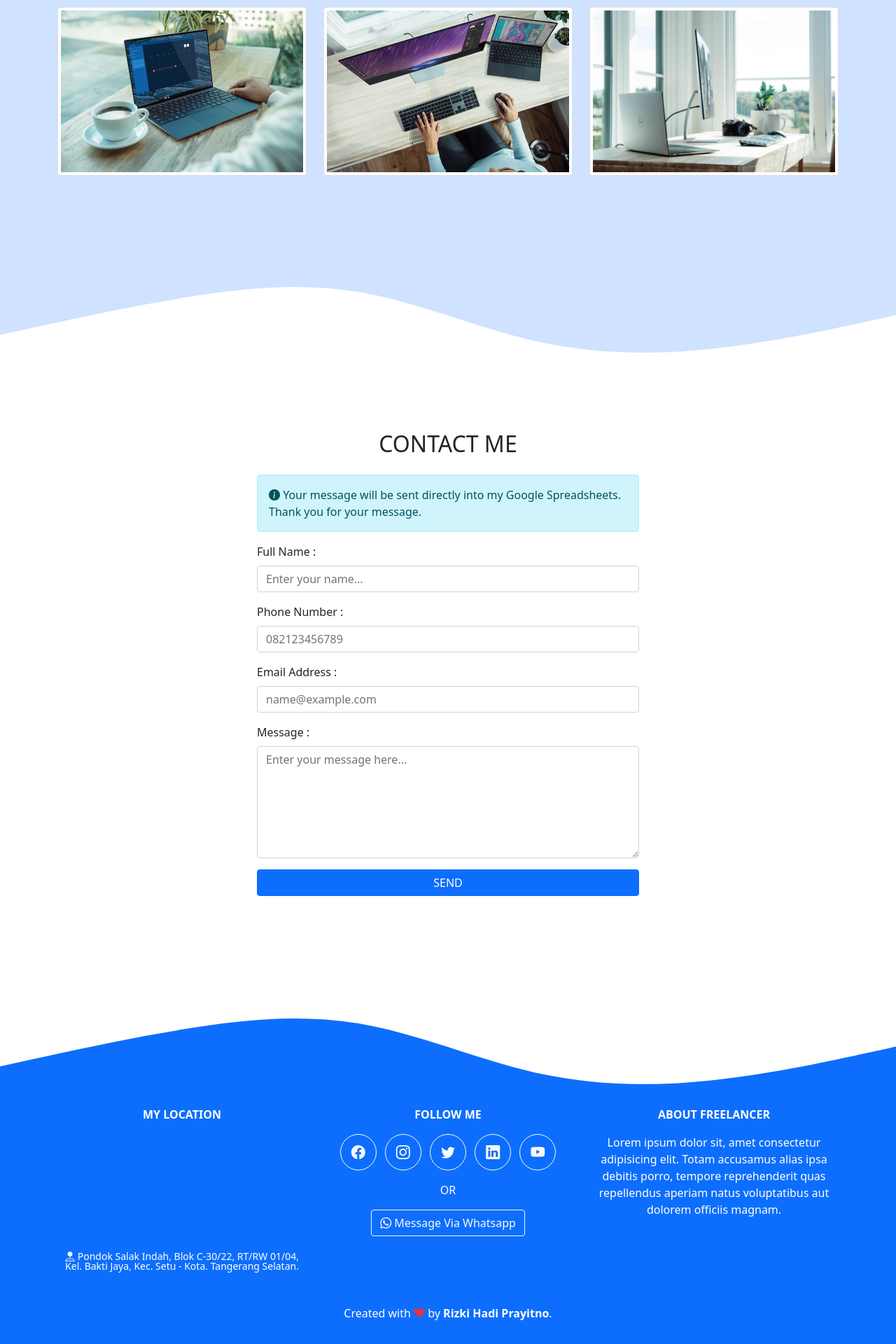
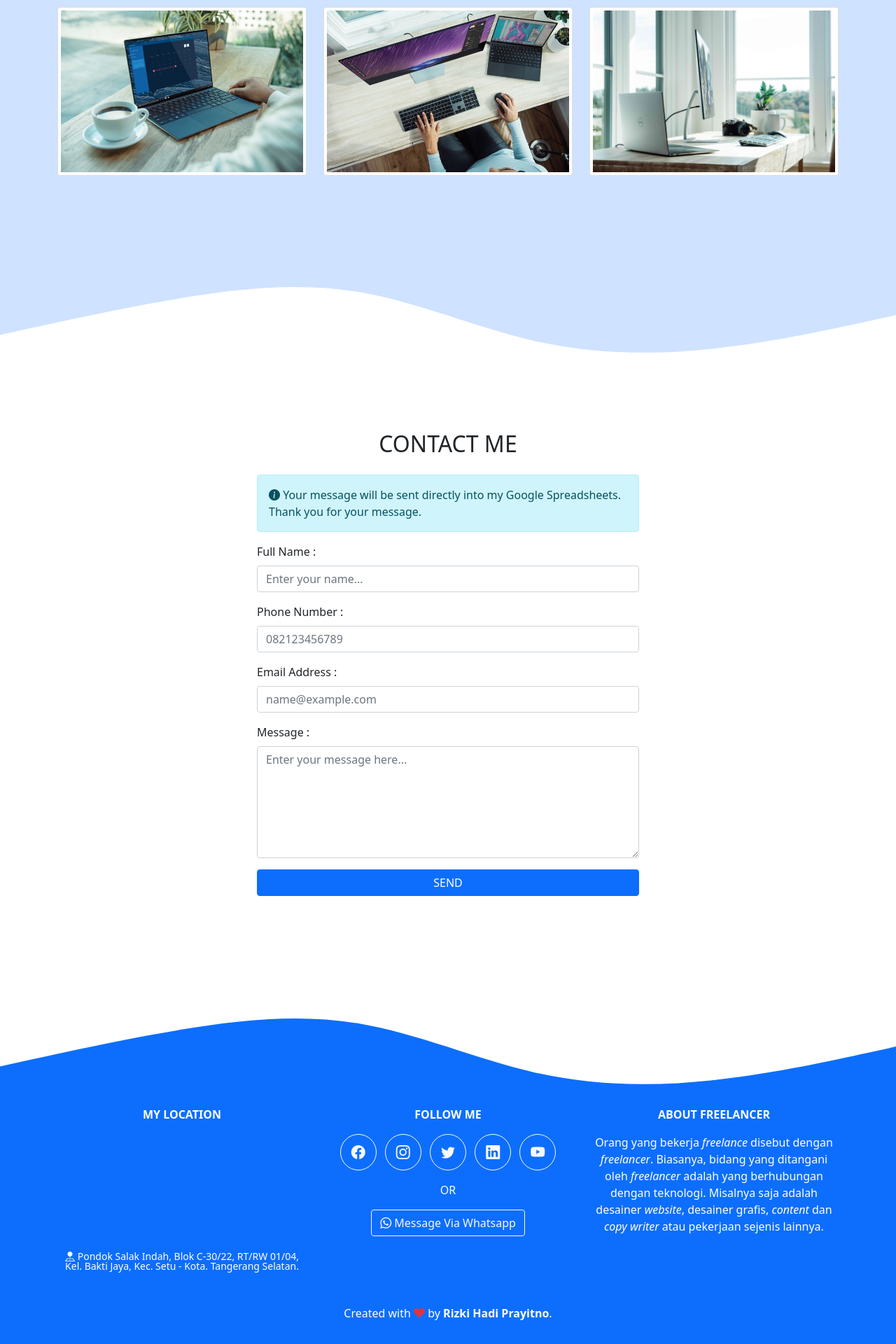
Before and after one commit to RizkiHP/RizkiHP.github.io, a PHP site: page / in a window 1280 px wide. Shown: the part 1746-3666 px from the top of the page at 70% size. Run offline with PHP 8.4, Linux system fonts and the light colour scheme; some libraries are stand-ins or nearby versions; grey boxes are pictures that could not be loaded.

Commit message:
Manambahkan penjelasan tentang Freelancer pada Footer

```diff
--- a/css/style.css
+++ b/css/style.css
@@ -16,7 +16,6 @@ section {
   padding: 1rem;
   right: 1rem;
   bottom: 3rem;
-  /* background-color: transparent; */
 }
 
 .btn-social {
@@ -28,6 +27,7 @@ section {
   justify-content: center;
   align-items: center;
 }
+
 /* Facebook */
 .btn-outline-light-facebook {
   color: #f8f9fa;
@@ -94,6 +94,7 @@ section {
   color: #f8f9fa;
   background-color: transparent;
 }
+
 /* Twitter */
 .btn-outline-light-twitter {
   color: #f8f9fa;
@@ -127,6 +128,7 @@ section {
   color: #f8f9fa;
   background-color: transparent;
 }
+
 /* LinkedIn */
 .btn-outline-light-linkedin {
   color: #f8f9fa;
--- a/index.html
+++ b/index.html
@@ -390,18 +390,16 @@
           </div>
           <div class="col-md-4 mb-3">
             <p class="fw-bold text-uppercase">About Freelancer</p>
-            <p>Lorem ipsum dolor sit, amet consectetur adipisicing elit. Totam accusamus alias ipsa debitis porro, tempore reprehenderit quas repellendus aperiam natus voluptatibus aut dolorem officiis magnam.</p>
+            <p>
+              Orang yang bekerja <i>freelance</i> disebut dengan <i>freelancer</i>. Biasanya, bidang yang ditangani oleh <i>freelancer</i> adalah yang berhubungan dengan teknologi. Misalnya saja adalah desainer <i>website</i>, desainer
+              grafis, <i>content</i> dan <i>copy writer</i> atau pekerjaan sejenis lainnya.
+            </p>
           </div>
         </div>
       </div>
-      <p class="text-white mt-3">Created with <i class="bi bi-suit-heart-fill text-danger"></i> by <a href="" class="text-white fw-bold text-decoration-none">Rizki Hadi Prayitno</a>.</p>
+      <p class="text-white">Created with <i class="bi bi-suit-heart-fill text-danger"></i> by <a href="" class="text-white fw-bold text-decoration-none">Rizki Hadi Prayitno</a>.</p>
     </footer>
     <!-- End Footer -->
-    <!-- <nav class="navbar fixed-bottom navbar-light bg-light mb-5">
-      <div class="container-fluid">
-        <a href="https://api.whatsapp.com/send?phone=6282153261630&amp;text=Halo%20gan,%20Saya%20mau%20order" target="_blank"><div class="">ORDER VIA WHATSAPP</div></a>
-      </div>
-    </nav> -->
 
     <!-- Optional JavaScript; choose one of the two! -->
 
```
